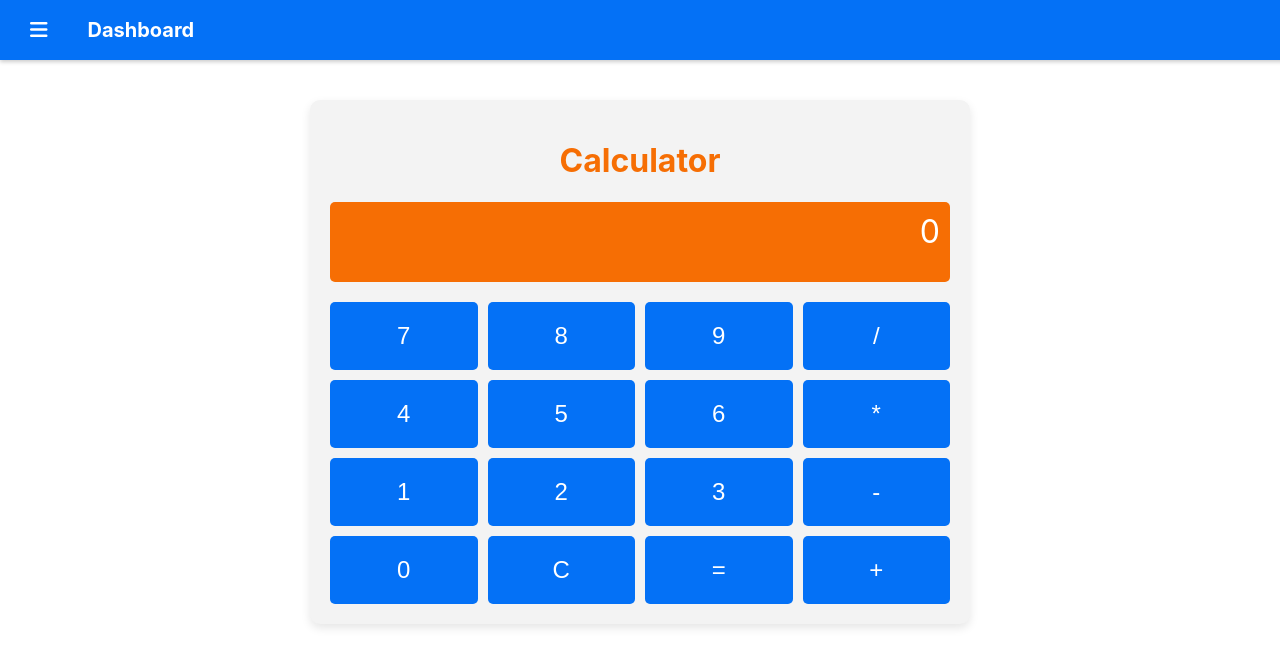
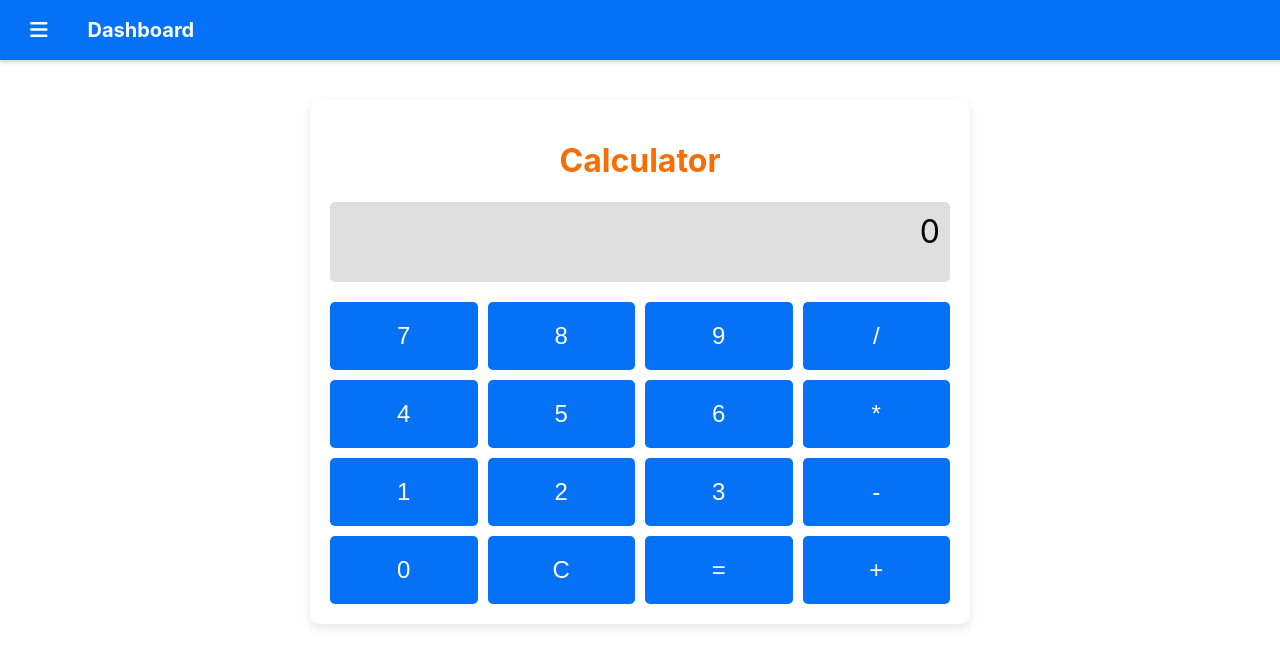
Before and after one commit to adityachintha/Mobile-Web-Apps-MDEV, a React (Create React App) app in the folder assignment-two-react/: page /calculator in a window 1280 px wide. Shown: the top 666 px of the page. Built offline with nearby package versions, Linux system fonts and the light colour scheme; no server answers.

Commit message:
update the calculator styling

```diff
--- a/assignment-two-react/src/css/Calculator.css
+++ b/assignment-two-react/src/css/Calculator.css
@@ -1,5 +1,5 @@
 .calculator {
-  background-color: #f3f3f3;
+  background-color: #ffffff;
   border-radius: 10px;
   box-shadow: 0 4px 10px rgba(0, 0, 0, 0.1);
   width: 50%;
@@ -14,8 +14,8 @@
 
 /* Display styles */
 .calculator-display {
-  background-color: #f66e04;
-  color: white;
+  background-color: #dfdfdf;
+  color: rgb(7, 7, 7);
   font-size: 2rem;
   padding: 10px;
   border-radius: 5px;
```
